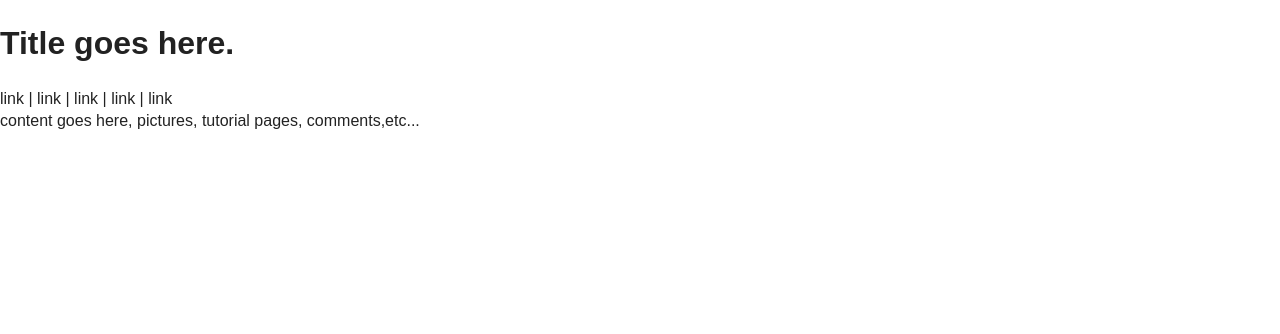
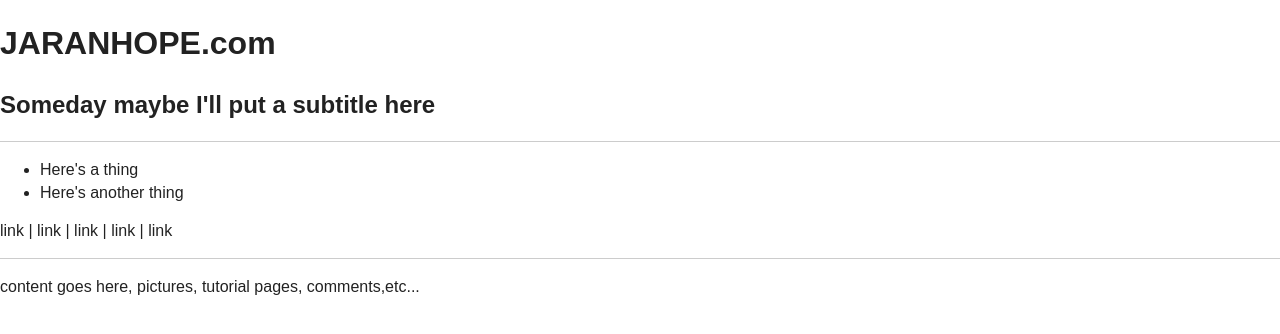
Before and after one commit to dbrady/jaran01, a plain HTML site: page index.html in a window 1280 px wide. Drawn offline with nearby package versions, Linux system fonts and the light colour scheme.

Commit message:
Updated skeleton

```diff
--- a/index.html
+++ b/index.html
@@ -23,13 +23,18 @@
 
         <!-- Begin main body -->
         <div>
-            <h1>Title goes here.</h1>
+            <h1>JARANHOPE.com</h1>
+            <h2>Someday maybe I'll put a subtitle here</h2>
         </div>
-
+        <hr />
         <div>
+            <ul>
+                <li>Here's a thing</li>
+                <li>Here's another thing</li>
+            </ul>
             link | link | link | link | link
         </div>
-
+        <hr />
         <div>
              content goes here, pictures, tutorial pages, comments,etc...
         </div>
```
